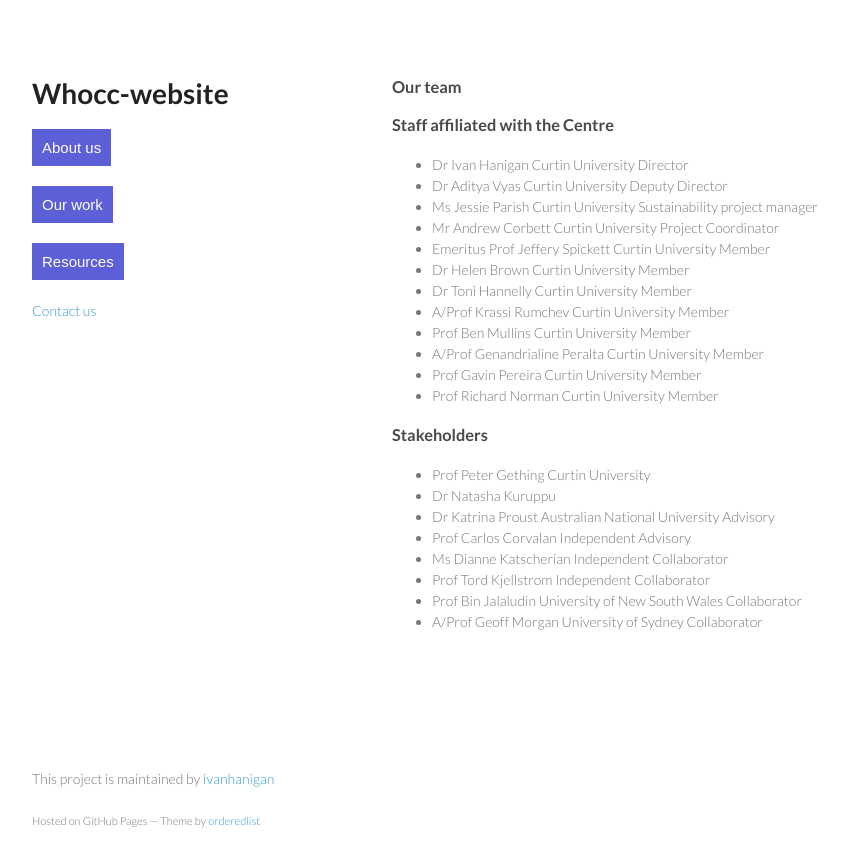
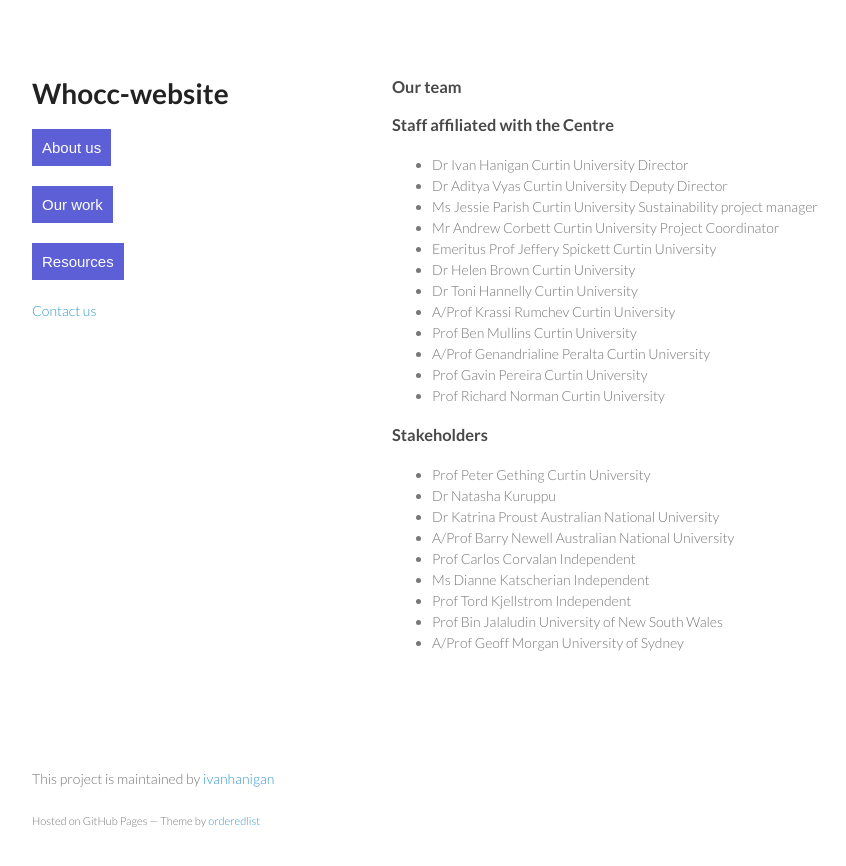
Before and after one commit to ivanhanigan/whocc-cchia-draft-website, a Jekyll site: the page built from our-team.md, in a window 1280 px wide. Shown: the top 866 px of the page, without its empty margins (178-1024 px from the left). Built offline with Jekyll 4.4.1, drawn with Linux system fonts in a browser that asks for light colours.

Commit message:
Update our-team.md

```diff
--- a/our-team.md
+++ b/our-team.md
@@ -10,23 +10,24 @@ title: Our team
 - Dr Aditya Vyas Curtin University Deputy Director
 - Ms Jessie Parish Curtin University Sustainability project manager
 - Mr Andrew Corbett Curtin University Project Coordinator
-- Emeritus Prof Jeffery Spickett Curtin University Member
-- Dr Helen Brown Curtin University Member
-- Dr Toni Hannelly Curtin University Member
-- A/Prof Krassi Rumchev Curtin University Member
-- Prof Ben Mullins Curtin University Member
-- A/Prof Genandrialine Peralta Curtin University Member
-- Prof Gavin Pereira Curtin University Member
-- Prof Richard Norman Curtin University Member
+- Emeritus Prof Jeffery Spickett Curtin University
+- Dr Helen Brown Curtin University
+- Dr Toni Hannelly Curtin University
+- A/Prof Krassi Rumchev Curtin University
+- Prof Ben Mullins Curtin University
+- A/Prof Genandrialine Peralta Curtin University
+- Prof Gavin Pereira Curtin University
+- Prof Richard Norman Curtin University
 
 
 ### Stakeholders
 
 - Prof Peter Gething Curtin University
 - Dr Natasha Kuruppu
-- Dr Katrina Proust Australian National University Advisory
-- Prof Carlos Corvalan Independent Advisory
-- Ms Dianne Katscherian Independent Collaborator
-- Prof Tord Kjellstrom Independent Collaborator
-- Prof Bin Jalaludin University of New South Wales Collaborator
-- A/Prof Geoff Morgan University of Sydney Collaborator
+- Dr Katrina Proust Australian National University
+- A/Prof Barry Newell Australian National University
+- Prof Carlos Corvalan Independent
+- Ms Dianne Katscherian Independent
+- Prof Tord Kjellstrom Independent
+- Prof Bin Jalaludin University of New South Wales
+- A/Prof Geoff Morgan University of Sydney
```
